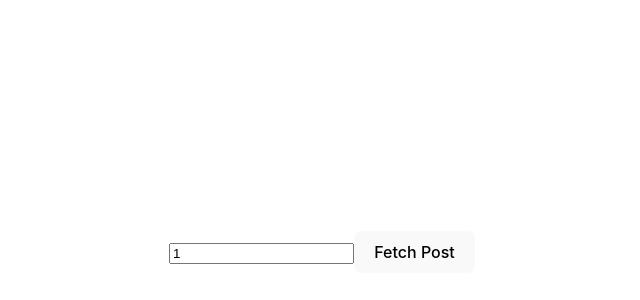
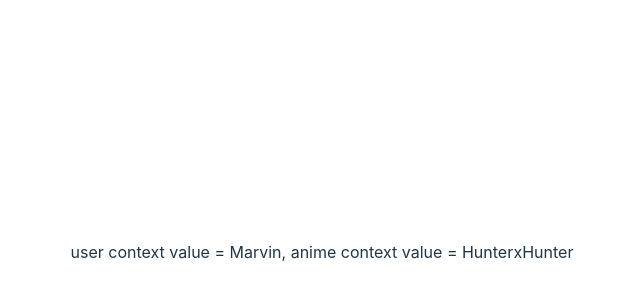
Before and after one commit to marvinjk6/React-Hooks, a React (Vite) app in the folder react-hooks/: page / in a window 1280 px wide. Shown: the part 148-448 px from the top of the page, without its empty margins (318-958 px from the left). Built offline with nearby package versions, Linux system fonts and the light colour scheme; no server answers.

Commit message:
video 16 - useContext Hook Part 2

```diff
--- a/react-hooks/src/App.jsx
+++ b/react-hooks/src/App.jsx
@@ -1,11 +1,21 @@
+import React from 'react'
 import './App.css'
-import DataFetching from './components/video-12-13-14/DataFetching'
+import ComponentC from './components/video-16/ComponentC'
+
+ // 1º create the context, 3º export the context
+ export const UserContext = React.createContext()
+ export const AnimeContext = React.createContext()
 
 function App() {
 
+  // 2º wrap the componet with the Provider, and provide a value which is the props that will be shared between components
   return (
     <div className="App">
-      <DataFetching />
+      <UserContext.Provider value={"Marvin"}>
+        <AnimeContext.Provider value={"HunterxHunter"}>
+          <ComponentC  />
+        </AnimeContext.Provider>
+      </UserContext.Provider>
     </div>
   )
 }
--- /dev/null
+++ b/react-hooks/src/components/video-16/ComponentC.jsx
@@ -0,0 +1,14 @@
+
+import React from 'react'
+import ComponentE from './ComponentE'
+
+
+function ComponentC() {
+  return (
+    <div>
+        <ComponentE />
+    </div>
+  )
+}
+
+export default ComponentC
--- /dev/null
+++ b/react-hooks/src/components/video-16/ComponentE.jsx
@@ -0,0 +1,15 @@
+import React from 'react'
+
+import ComponentF from './ComponentF'
+
+
+function ComponentE() {
+
+  return (
+    <div>
+        <ComponentF />
+    </div>
+  )
+}
+
+export default ComponentE
--- /dev/null
+++ b/react-hooks/src/components/video-16/ComponentF.jsx
@@ -0,0 +1,28 @@
+import React from 'react'
+import { UserContext, AnimeContext } from '../../App'
+
+// this was the way before useContext, it's not necessary to use anymore
+
+function ComponentF() {
+  return (
+    <div>
+        <UserContext.Consumer>
+          {
+            user => {
+              return (
+                <AnimeContext.Consumer>
+                  {
+                    anime => {
+                      return <div>user context value = {user}, anime context value = {anime}</div>
+                    }
+                  }
+                </AnimeContext.Consumer>
+              )
+            }
+          }
+        </UserContext.Consumer>
+    </div>
+  )
+}
+
+export default ComponentF
```
